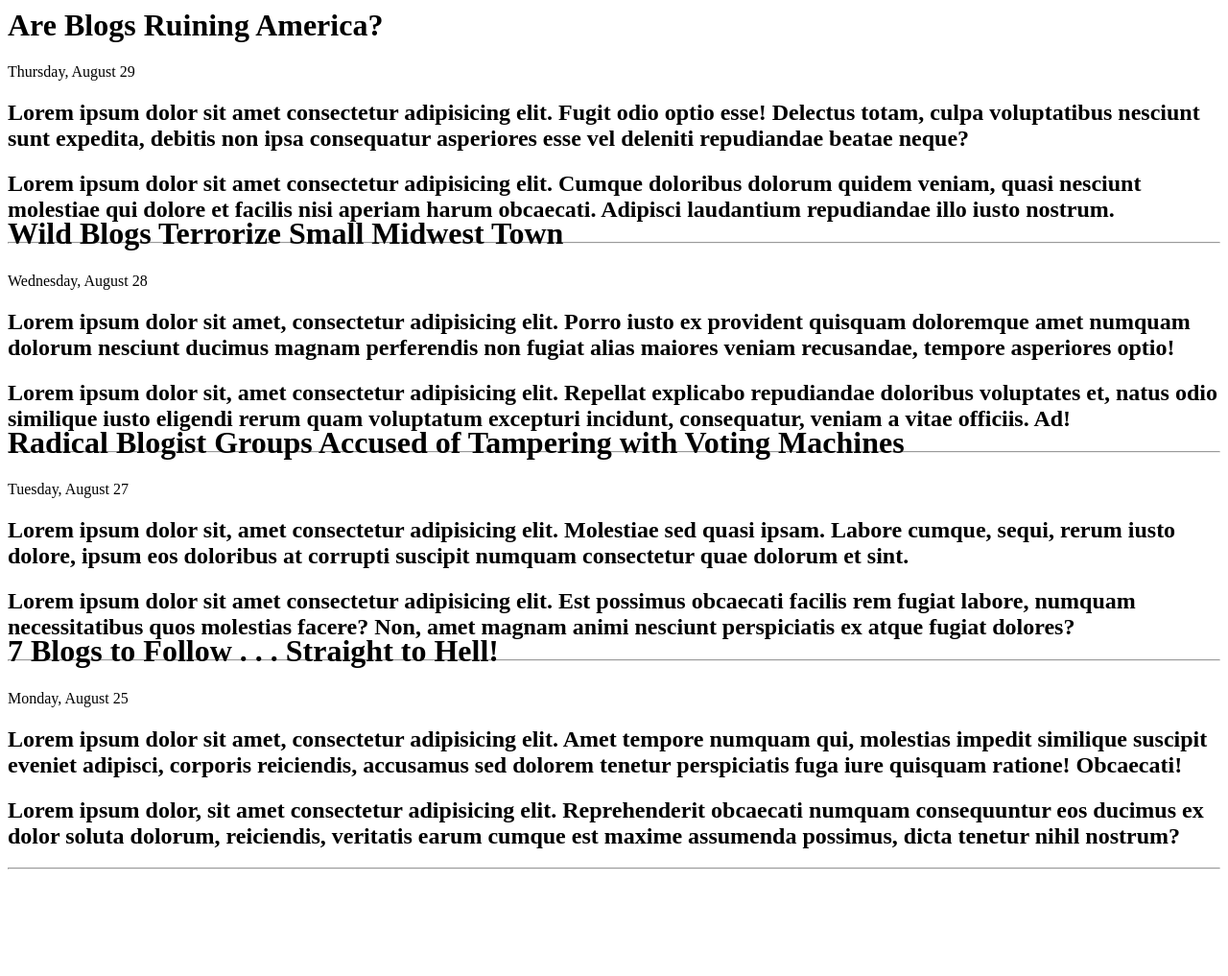
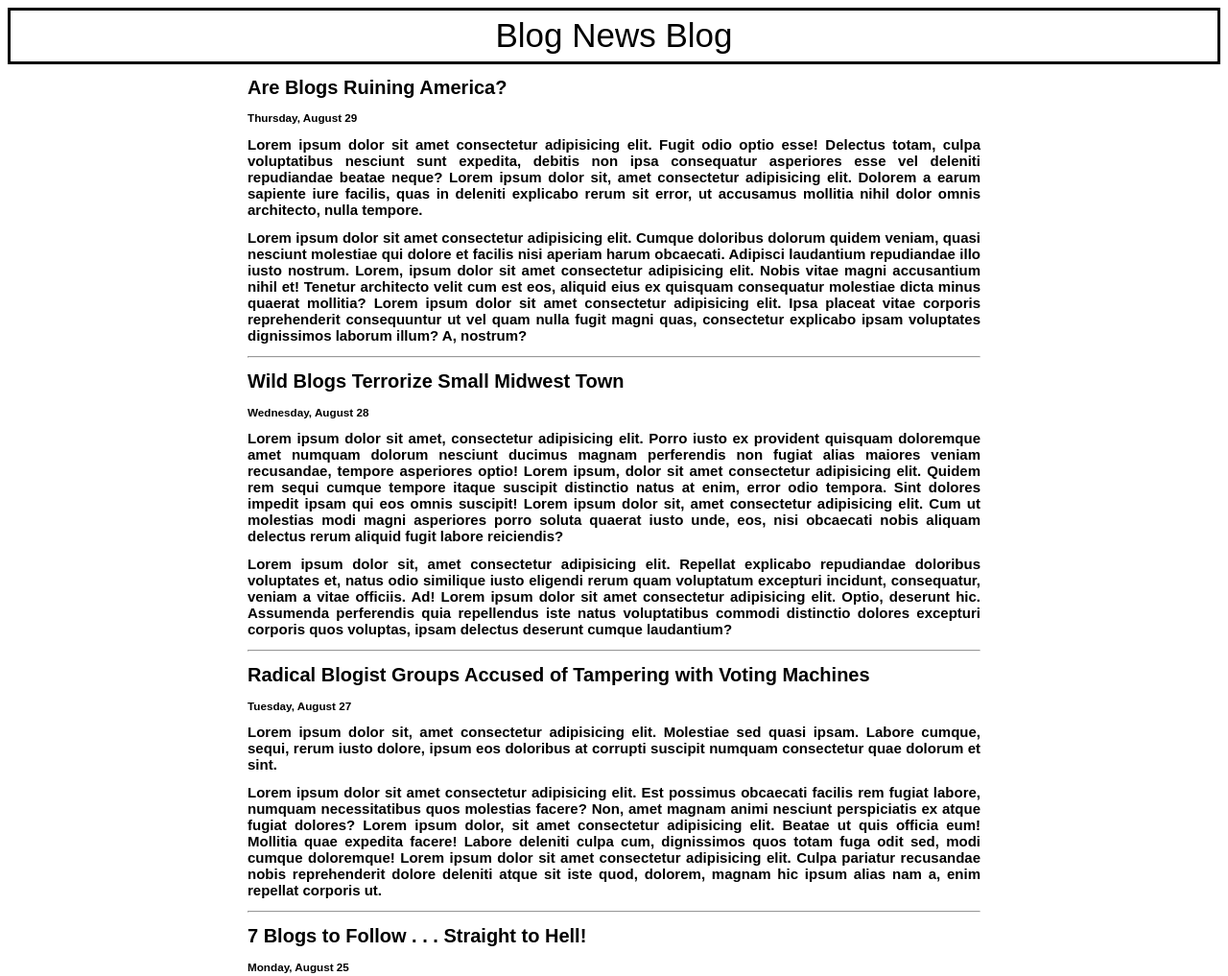
Before and after one commit to robpwatkins/ACA_web101_Rob_Watkins, a plain HTML site: page src/blog/blog.html in a window 1280 px wide. Shown: the top 1017 px of the page at 96% size. Before the commit the page ends 906 px from the top, so only its background shows below. Drawn offline with Linux system fonts and the light colour scheme.

Commit message:
Lookin real clean now dawg.

```diff
--- a/src/blog/blog.html
+++ b/src/blog/blog.html
@@ -7,36 +7,36 @@
   <link rel="stylesheet" href="./styles.css">
 </head>
 <body>
+  <div class="title">Blog News Blog</div>
     <div class="main-container">
-    <div class="blog-container">
+      <div>
         <h1>Are Blogs Ruining America?</h1>
-        <p>Thursday, August 29</p>
-          <h2 class="first-paragraph">Lorem ipsum dolor sit amet consectetur adipisicing elit. Fugit odio optio esse! Delectus totam, culpa voluptatibus nesciunt sunt expedita, debitis non ipsa consequatur asperiores esse vel deleniti repudiandae beatae neque?</h2>
-          <h2>Lorem ipsum dolor sit amet consectetur adipisicing elit. Cumque doloribus dolorum quidem veniam, quasi nesciunt molestiae qui dolore et facilis nisi aperiam harum obcaecati. Adipisci laudantium repudiandae illo iusto nostrum.</h2>
+          <h3>Thursday, August 29</h3>
+            <h2>Lorem ipsum dolor sit amet consectetur adipisicing elit. Fugit odio optio esse! Delectus totam, culpa voluptatibus nesciunt sunt expedita, debitis non ipsa consequatur asperiores esse vel deleniti repudiandae beatae neque? Lorem ipsum dolor sit, amet consectetur adipisicing elit. Dolorem a earum sapiente iure facilis, quas in deleniti explicabo rerum sit error, ut accusamus mollitia nihil dolor omnis architecto, nulla tempore.</h2>
+            <h2>Lorem ipsum dolor sit amet consectetur adipisicing elit. Cumque doloribus dolorum quidem veniam, quasi nesciunt molestiae qui dolore et facilis nisi aperiam harum obcaecati. Adipisci laudantium repudiandae illo iusto nostrum. Lorem, ipsum dolor sit amet consectetur adipisicing elit. Nobis vitae magni accusantium nihil et! Tenetur architecto velit cum est eos, aliquid eius ex quisquam consequatur molestiae dicta minus quaerat mollitia? Lorem ipsum dolor sit amet consectetur adipisicing elit. Ipsa placeat vitae corporis reprehenderit consequuntur ut vel quam nulla fugit magni quas, consectetur explicabo ipsam voluptates dignissimos laborum illum? A, nostrum?</h2>
+      </div>
 <hr>
+      <div>
+        <h1>Wild Blogs Terrorize Small Midwest Town</h1>
+          <h3>Wednesday, August 28</h3>
+            <h2>Lorem ipsum dolor sit amet, consectetur adipisicing elit. Porro iusto ex provident quisquam doloremque amet numquam dolorum nesciunt ducimus magnam perferendis non fugiat alias maiores veniam recusandae, tempore asperiores optio! Lorem ipsum, dolor sit amet consectetur adipisicing elit. Quidem rem sequi cumque tempore itaque suscipit distinctio natus at enim, error odio tempora. Sint dolores impedit ipsam qui eos omnis suscipit! Lorem ipsum dolor sit, amet consectetur adipisicing elit. Cum ut molestias modi magni asperiores porro soluta quaerat iusto unde, eos, nisi obcaecati nobis aliquam delectus rerum aliquid fugit labore reiciendis?</h2>
+            <h2>Lorem ipsum dolor sit, amet consectetur adipisicing elit. Repellat explicabo repudiandae doloribus voluptates et, natus odio similique iusto eligendi rerum quam voluptatum excepturi incidunt, consequatur, veniam a vitae officiis. Ad! Lorem ipsum dolor sit amet consectetur adipisicing elit. Optio, deserunt hic. Assumenda perferendis quia repellendus iste natus voluptatibus commodi distinctio dolores excepturi corporis quos voluptas, ipsam delectus deserunt cumque laudantium?</h2>
       </div>
-    <div class="blog-container">
-      <h1>Wild Blogs Terrorize Small Midwest Town</h1>
-        <p>Wednesday, August 28</p>
-          <h2>Lorem ipsum dolor sit amet, consectetur adipisicing elit. Porro iusto ex provident quisquam doloremque amet numquam dolorum nesciunt ducimus magnam perferendis non fugiat alias maiores veniam recusandae, tempore asperiores optio!</h2>
-          <h2>Lorem ipsum dolor sit, amet consectetur adipisicing elit. Repellat explicabo repudiandae doloribus voluptates et, natus odio similique iusto eligendi rerum quam voluptatum excepturi incidunt, consequatur, veniam a vitae officiis. Ad!</h2>
 <hr>
+      <div>
+        <h1>Radical Blogist Groups Accused of Tampering with Voting Machines</h1>
+          <h3>Tuesday, August 27</h3>
+            <h2>Lorem ipsum dolor sit, amet consectetur adipisicing elit. Molestiae sed quasi ipsam. Labore cumque, sequi, rerum iusto dolore, ipsum eos doloribus at corrupti suscipit numquam consectetur quae dolorum et sint.</h2>
+            <h2>Lorem ipsum dolor sit amet consectetur adipisicing elit. Est possimus obcaecati facilis rem fugiat labore, numquam necessitatibus quos molestias facere? Non, amet magnam animi nesciunt perspiciatis ex atque fugiat dolores? Lorem ipsum dolor, sit amet consectetur adipisicing elit. Beatae ut quis officia eum! Mollitia quae expedita facere! Labore deleniti culpa cum, dignissimos quos totam fuga odit sed, modi cumque doloremque! Lorem ipsum dolor sit amet consectetur adipisicing elit. Culpa pariatur recusandae nobis reprehenderit dolore deleniti atque sit iste quod, dolorem, magnam hic ipsum alias nam a, enim repellat corporis ut.</h2>
       </div>
-    <div class="blog-container">
-      <h1>Radical Blogist Groups Accused of Tampering with Voting Machines</h1>
-        <p>Tuesday, August 27</p>
-          <h2>Lorem ipsum dolor sit, amet consectetur adipisicing elit. Molestiae sed quasi ipsam. Labore cumque, sequi, rerum iusto dolore, ipsum eos doloribus at corrupti suscipit numquam consectetur quae dolorum et sint.</h2>
-          <h2>Lorem ipsum dolor sit amet consectetur adipisicing elit. Est possimus obcaecati facilis rem fugiat labore, numquam necessitatibus quos molestias facere? Non, amet magnam animi nesciunt perspiciatis ex atque fugiat dolores?</h2>
 <hr>
+      <div>
+        <h1>7 Blogs to Follow . . . Straight to Hell!</h1>
+          <h3>Monday, August 25</h3>
+            <h2>Lorem ipsum dolor sit amet, consectetur adipisicing elit. Amet tempore numquam qui, molestias impedit similique suscipit eveniet adipisci, corporis reiciendis, accusamus sed dolorem tenetur perspiciatis fuga iure quisquam ratione! Obcaecati! Lorem ipsum dolor sit amet consectetur adipisicing elit. Voluptatem commodi cum unde ipsam, maxime expedita. Facere quia dolore tempore excepturi ad exercitationem laboriosam illum qui error sunt. Aspernatur, similique commodi.</h2>
+            <H2>Lorem ipsum dolor, sit amet consectetur adipisicing elit. Reprehenderit obcaecati numquam consequuntur eos ducimus ex dolor soluta dolorum, reiciendis, veritatis earum cumque est maxime assumenda possimus, dicta tenetur nihil nostrum?</H2>
       </div>
-    <div class="blog-container">
-      <h1>7 Blogs to Follow . . . Straight to Hell!</h1>
-        <p>Monday, August 25</p>
-          <h2>Lorem ipsum dolor sit amet, consectetur adipisicing elit. Amet tempore numquam qui, molestias impedit similique suscipit eveniet adipisci, corporis reiciendis, accusamus sed dolorem tenetur perspiciatis fuga iure quisquam ratione! Obcaecati!</h2>
-          <H2>Lorem ipsum dolor, sit amet consectetur adipisicing elit. Reprehenderit obcaecati numquam consequuntur eos ducimus ex dolor soluta dolorum, reiciendis, veritatis earum cumque est maxime assumenda possimus, dicta tenetur nihil nostrum?</H2>
 <hr>
-
-    </div>
   </div>
 </body>
 </html>
--- a/src/blog/styles.css
+++ b/src/blog/styles.css
@@ -1,20 +1,21 @@
+.title {
+  font-size: 35;
+  font-family: Arial, Helvetica, sans-serif;
+  text-align: center;
+  border: 3px solid black;
+  padding: .5%
+}
+
 .main-container {
-  /* height: 100%; */
-  /* width: 100%; */
-  /* border: 5px solid gray; */
+  font-size: 10;
+  font-family: Arial, Helvetica, sans-serif;
+  margin-top: 10;
+  margin-right: 250;
+  margin-bottom: 8;
+  margin-left: 250;
 
 }
 
-.blog-container {
-  height: 25%;
-  width: 100%;
-  /* border: 3px solid black; */
+h2 {
+  text-align: justify;
 }
-
-.first-paragraph:hover {
-    /* color: green; */
-}
-
-first-paragraph::first-letter {
-  color: pink
-}
```
Lines whose indentation alone changed are shown as unchanged.
